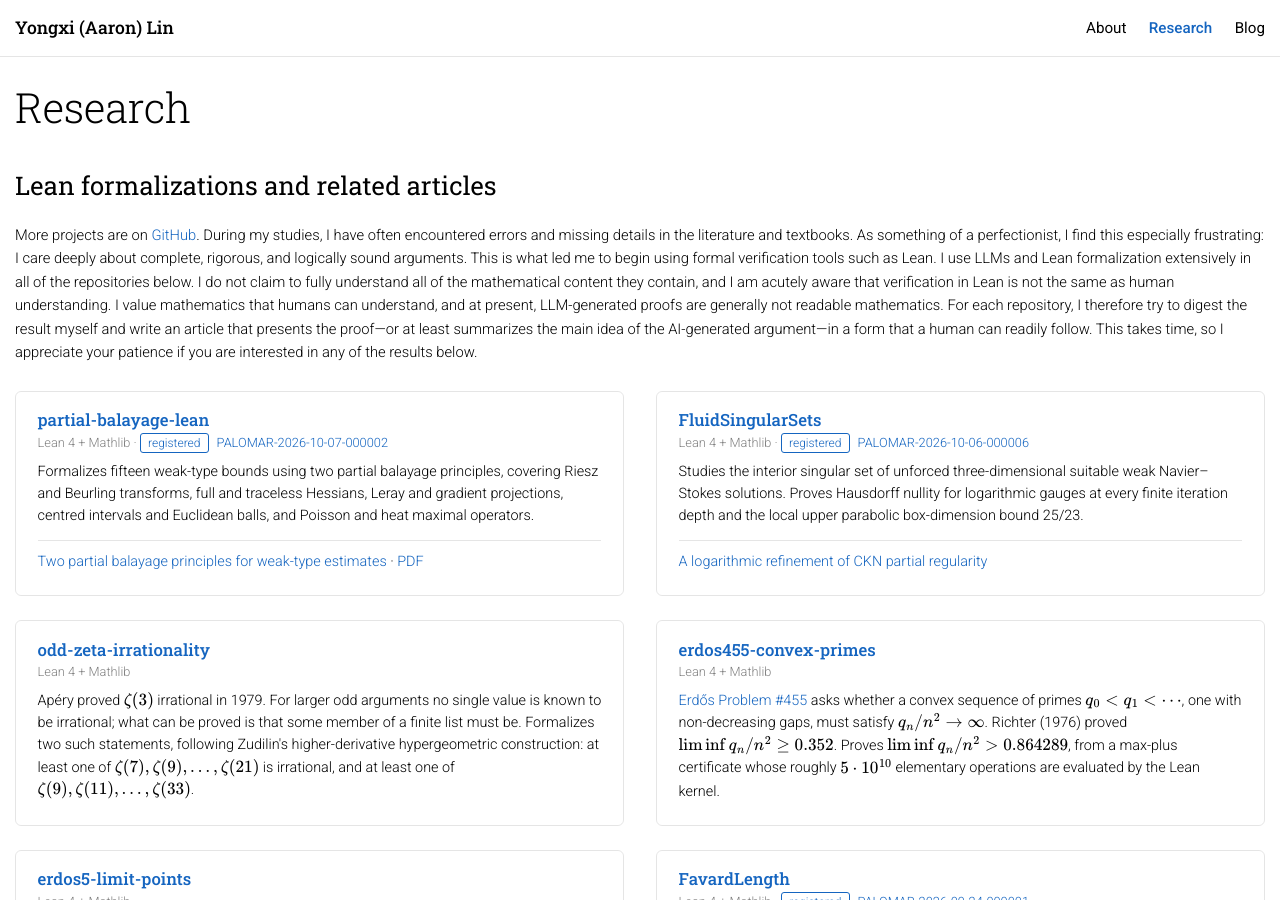
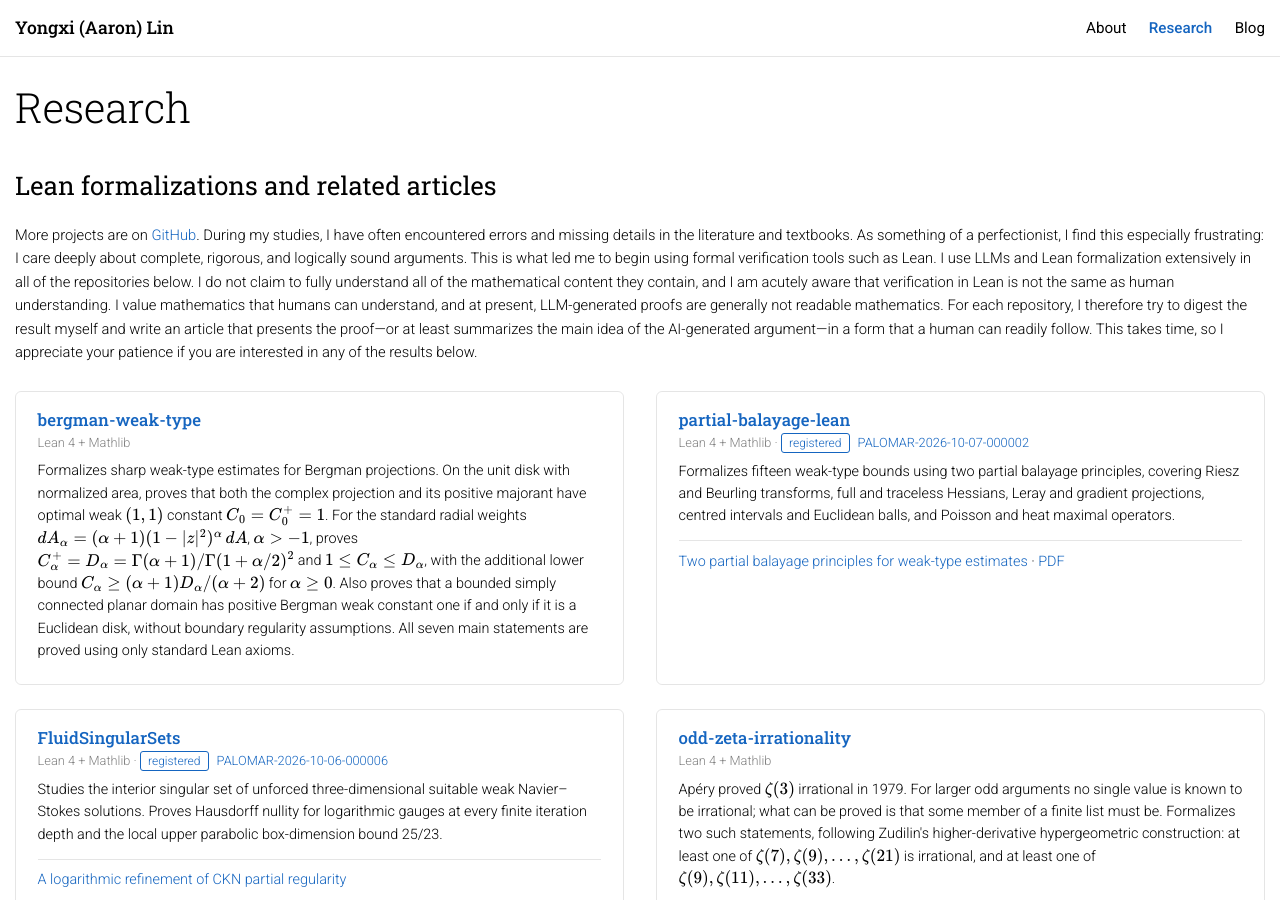
Before and after one commit to CoolRmal/coolrmal.github.io, a Jekyll site: the page built from research.md, in a window 1280 px wide and 900 px high. Built offline with Jekyll 4.4.1, drawn with Linux system fonts in a browser that asks for light colours; formulas are drawn with MathJax 3.

Commit message:
Add Bergman weak-type formalization to Research

```diff
--- a/research.md
+++ b/research.md
@@ -25,6 +25,27 @@ nav: research
 </p>
 
 <div class="repo-grid">
+
+<div class="repo-card" id="bergman-weak-type">
+  <h3 class="entry-title"><a href="https://github.com/CoolRmal/bergman-weak-type" target="_blank" rel="noopener noreferrer">bergman-weak-type</a></h3>
+  <p class="entry-meta">Lean 4 + Mathlib</p>
+  <p class="repo-description">
+    Formalizes sharp weak-type estimates for Bergman projections. On the unit disk with
+    normalized area, proves that both the complex projection and its positive majorant have
+    optimal weak <span class="math inline">$$(1,1)$$</span> constant
+    <span class="math inline">$$C_0=C_0^+=1$$</span>.
+    For the standard radial weights
+    <span class="math inline">$$dA_\alpha=(\alpha+1)(1-|z|^2)^\alpha\,dA$$</span>,
+    <span class="math inline">$$\alpha&gt;-1$$</span>, proves
+    <span class="math inline">$$C_\alpha^+=D_\alpha=\Gamma(\alpha+1)/\Gamma(1+\alpha/2)^2$$</span>
+    and <span class="math inline">$$1\le C_\alpha\le D_\alpha$$</span>, with the additional lower bound
+    <span class="math inline">$$C_\alpha\ge(\alpha+1)D_\alpha/(\alpha+2)$$</span> for
+    <span class="math inline">$$\alpha\ge0$$</span>.
+    Also proves that a bounded simply connected planar domain has positive Bergman weak constant
+    one if and only if it is a Euclidean disk, without boundary regularity assumptions.
+    All seven main statements are proved using only standard Lean axioms.
+  </p>
+</div>
 
 <div class="repo-card" id="partial-balayage-lean">
   <h3 class="entry-title"><a href="https://github.com/CoolRmal/partial-balayage-lean" target="_blank" rel="noopener noreferrer">partial-balayage-lean</a></h3>
```
